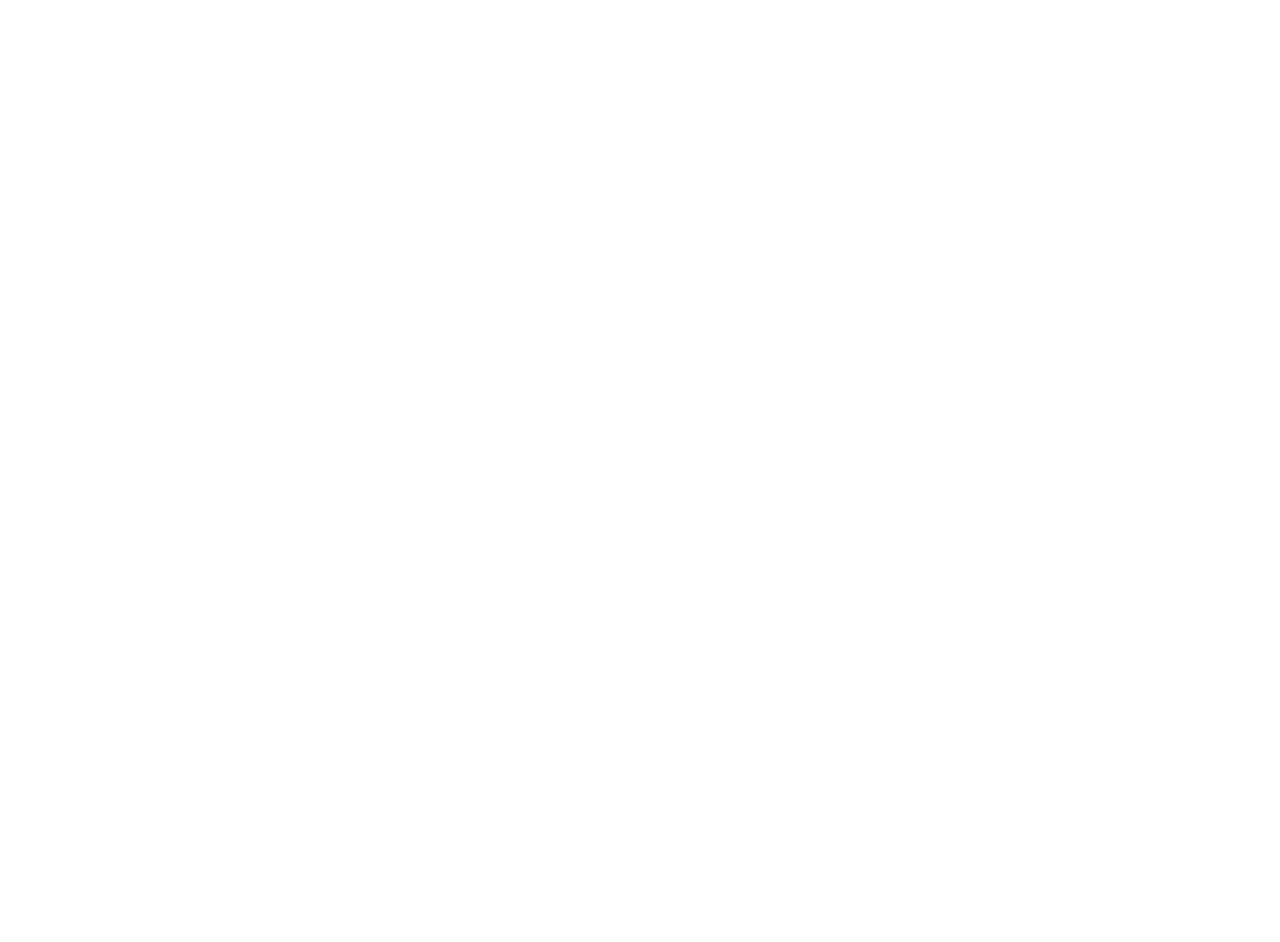
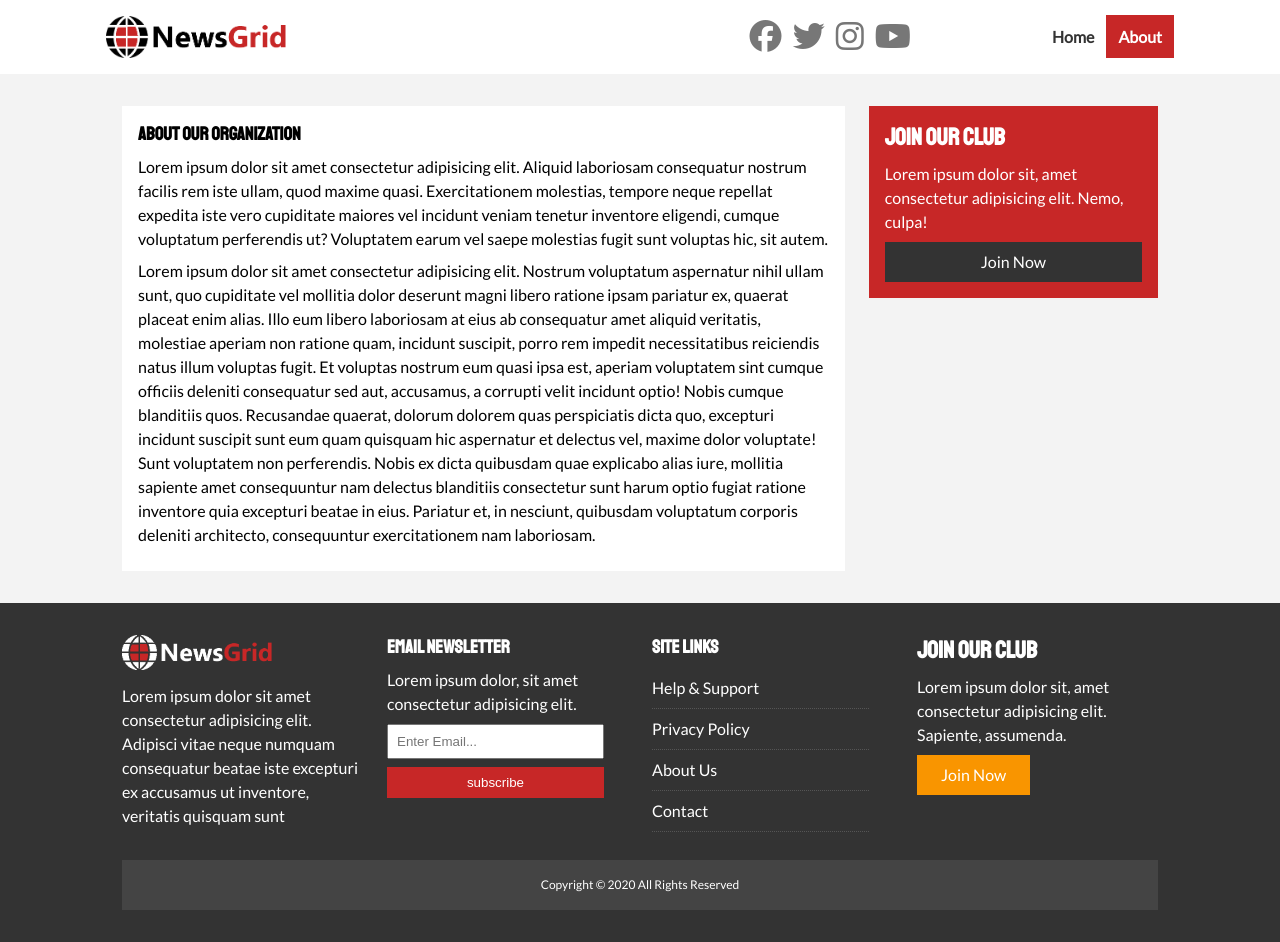
Before and after one commit to jchaparro94/newsGrid, a plain HTML site: page about.html in a window 1280 px wide. Before the commit the page ends 800 px from the top, so only its background shows below. Drawn offline with Linux system fonts and the light colour scheme.

Commit message:
about page html and css complete

```diff
--- a/about.html
+++ b/about.html
@@ -0,0 +1,136 @@
+<!DOCTYPE html>
+<html lang="en">
+  <head>
+    <meta charset="UTF-8" />
+    <meta name="viewport" content="width=device-width, initial-scale=1.0" />
+    <script
+      src="https://kit.fontawesome.com/a2c4732960.js"
+      crossorigin="anonymous"
+    ></script>
+    <link
+      href="https://fonts.googleapis.com/css2?family=Lato&family=Staatliches&display=swap"
+      rel="stylesheet"
+    />
+    <link rel="stylesheet" href="css/style.css" />
+    <link
+      rel="stylesheet"
+      media="screen and (max-width: 768px)"
+      href="css/mobile.css"
+    />
+    <link rel="shortcut icon" type="image/x-icon" href="favicon.ico" />
+    <title>NewsGrid - About</title>
+  </head>
+  <body>
+    <nav id="main-nav">
+      <div class="container">
+        <img src="img/logo.png" alt="NewsGrid" class="logo" />
+        <div class="social">
+          <a href="http://facebook.com" target="_blank"
+            ><i class="fab fa-facebook fa-2x"></i
+          ></a>
+          <a href="http://twitter.com" target="_blank"
+            ><i class="fab fa-twitter fa-2x"></i
+          ></a>
+          <a href="http://instagram.com" target="_blank"
+            ><i class="fab fa-instagram fa-2x"></i
+          ></a>
+          <a href="http://youtube.com" target="_blank"
+            ><i class="fab fa-youtube fa-2x"></i
+          ></a>
+        </div>
+        <ul>
+          <li><a href="index.html">Home</a></li>
+          <li><a href="about.html" class="current">About</a></li>
+        </ul>
+      </div>
+    </nav>
+
+    <section id="about">
+      <div class="container">
+        <div class="page-container">
+          <article class="card">
+            <h1 class="l-heading">About Our Organization</h1>
+            <p>
+              Lorem ipsum dolor sit amet consectetur adipisicing elit. Aliquid
+              laboriosam consequatur nostrum facilis rem iste ullam, quod maxime
+              quasi. Exercitationem molestias, tempore neque repellat expedita
+              iste vero cupiditate maiores vel incidunt veniam tenetur inventore
+              eligendi, cumque voluptatum perferendis ut? Voluptatem earum vel
+              saepe molestias fugit sunt voluptas hic, sit autem.
+            </p>
+            <p>
+              Lorem ipsum dolor sit amet consectetur adipisicing elit. Nostrum
+              voluptatum aspernatur nihil ullam sunt, quo cupiditate vel
+              mollitia dolor deserunt magni libero ratione ipsam pariatur ex,
+              quaerat placeat enim alias. Illo eum libero laboriosam at eius ab
+              consequatur amet aliquid veritatis, molestiae aperiam non ratione
+              quam, incidunt suscipit, porro rem impedit necessitatibus
+              reiciendis natus illum voluptas fugit. Et voluptas nostrum eum
+              quasi ipsa est, aperiam voluptatem sint cumque officiis deleniti
+              consequatur sed aut, accusamus, a corrupti velit incidunt optio!
+              Nobis cumque blanditiis quos. Recusandae quaerat, dolorum dolorem
+              quas perspiciatis dicta quo, excepturi incidunt suscipit sunt eum
+              quam quisquam hic aspernatur et delectus vel, maxime dolor
+              voluptate! Sunt voluptatem non perferendis. Nobis ex dicta
+              quibusdam quae explicabo alias iure, mollitia sapiente amet
+              consequuntur nam delectus blanditiis consectetur sunt harum optio
+              fugiat ratione inventore quia excepturi beatae in eius. Pariatur
+              et, in nesciunt, quibusdam voluptatum corporis deleniti
+              architecto, consequuntur exercitationem nam laboriosam.
+            </p>
+          </article>
+          <aside class="card bg-primary">
+            <h2>Join Our Club</h2>
+            <p>
+              Lorem ipsum dolor sit, amet consectetur adipisicing elit. Nemo,
+              culpa!
+            </p>
+            <a href="" class="btn btn-dark btn-block">Join Now</a>
+          </aside>
+        </div>
+      </div>
+    </section>
+
+    <!-- Footer -->
+    <footer id="main-footer" class="py-2">
+      <div class="container footer-container">
+        <div>
+          <img src="img/logo_light.png" alt="NewsGrid" />
+          <p>
+            Lorem ipsum dolor sit amet consectetur adipisicing elit. Adipisci
+            vitae neque numquam consequatur beatae iste excepturi ex accusamus
+            ut inventore, veritatis quisquam sunt
+          </p>
+        </div>
+        <div>
+          <h3>Email Newsletter</h3>
+          <p>Lorem ipsum dolor, sit amet consectetur adipisicing elit.</p>
+          <form>
+            <input type="email" placeholder="Enter Email..." />
+            <input type="submit" value="subscribe" class="btn btn-primary" />
+          </form>
+        </div>
+        <div>
+          <h3>Site Links</h3>
+          <ul class="list">
+            <li><a href="#">Help & Support</a></li>
+            <li><a href="#">Privacy Policy</a></li>
+            <li><a href="#">About Us</a></li>
+            <li><a href="#">Contact</a></li>
+          </ul>
+        </div>
+        <div>
+          <h2>Join Our Club</h2>
+          <p>
+            Lorem ipsum dolor sit, amet consectetur adipisicing elit. Sapiente,
+            assumenda.
+          </p>
+          <a href="#" class="btn btn-secondary">Join Now</a>
+        </div>
+        <div>
+          <p>Copyright &copy; 2020 All Rights Reserved</p>
+        </div>
+      </div>
+    </footer>
+  </body>
+</html>
--- a/css/style.css
+++ b/css/style.css
@@ -182,6 +182,18 @@ h6 {
   color: var(--primary-color) !important;
 }
 
+/* Inner page grid container */
+.page-container {
+  display: grid;
+  grid-template-columns: 5fr 2fr;
+  margin: 2rem 0;
+  grid-gap: 1.5rem;
+}
+
+.page-container>*:first-child {
+  grid-row: 1 / space 3;
+}
+
 /* Navigation */
 #main-nav {
   background: #fff;
```
